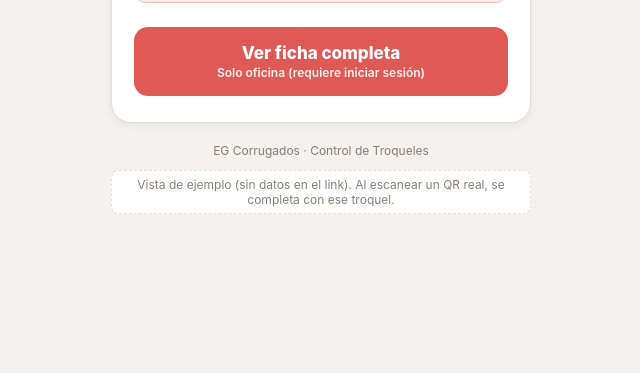
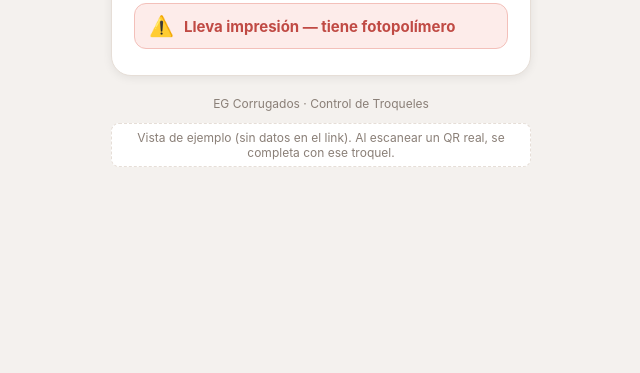
Before and after one commit to corrugadoseg-coder/troqueles-qr, a plain HTML site: page index.html in a window 1280 px wide. Shown: the part 427-800 px from the top of the page, without its empty margins (319-959 px from the left). Drawn offline with Linux system fonts and the light colour scheme.

Commit message:
Add files via upload

```diff
--- a/index.html
+++ b/index.html
@@ -8,7 +8,7 @@
 <style>
   :root{
     --bg:#f4f1ee; --card:#ffffff; --ink:#2b2320; --muted:#8a7f77; --line:#e6ded7;
-    --accent:#e05a55; --accent-ink:#ffffff; --brand-tan:#b0886a;
+    --accent:#e05a55; --brand-tan:#b0886a;
     --warn-bg:#fdecea; --warn-ink:#c04a44; --warn-line:#f3c0ba;
   }
   :root:not([data-theme="light"]){
@@ -60,12 +60,6 @@
     padding:12px 14px;font-weight:700;font-size:15px;
   }
   .warn .ic{font-size:20px;line-height:1}
-  .btn{
-    display:block;text-decoration:none;text-align:center;margin-top:24px;
-    background:var(--accent);color:var(--accent-ink);
-    font-weight:800;font-size:17px;padding:16px;border-radius:14px;
-  }
-  .btn .sub{display:block;font-weight:600;font-size:12px;opacity:.9;margin-top:2px}
   .foot{color:var(--muted);font-size:12px;margin-top:20px;text-align:center}
   .demo{
     margin-top:12px;font-size:12px;color:var(--muted);
@@ -93,28 +87,18 @@
       <span class="ic">⚠️</span>
       <span>Lleva impresión — tiene fotopolímero</span>
     </div>
-
-    <a class="btn" id="btnFicha" href="#">
-      Ver ficha completa
-      <span class="sub">Solo oficina (requiere iniciar sesión)</span>
-    </a>
   </div>
 
   <div class="foot">EG Corrugados · Control de Troqueles</div>
   <div class="demo hidden" id="demo">Vista de ejemplo (sin datos en el link). Al escanear un QR real, se completa con ese troquel.</div>
 
 <script>
-  var APP_BASE = "https://apps.powerapps.com/play/e/default-f943f6a4-62dd-4a9b-ba93-c2640a30c7cf/a/6a6f49ba-d446-44b9-ba4f-221d19f46146?tenantId=f943f6a4-62dd-4a9b-ba93-c2640a30c7cf&hint=77103da8-cd03-40b0-b659-49c6d1c6e4bf";
   function getParam(n){ try{ return new URLSearchParams(window.location.search).get(n);}catch(e){return null;} }
-  var cli=getParam("cli"), cod=getParam("cod"), imp=getParam("imp"), id=getParam("id");
-  var esEjemplo=(!cli && !cod);
-  if(esEjemplo){ cli="ACME S.A."; cod="1161"; imp="1"; id="57"; document.getElementById("demo").classList.remove("hidden"); }
+  var cli=getParam("cli"), cod=getParam("cod"), imp=getParam("imp");
+  if(!cli && !cod){ cli="ACME S.A."; cod="1161"; imp="1"; document.getElementById("demo").classList.remove("hidden"); }
   document.getElementById("cli").textContent=cli||"—";
   document.getElementById("cod").textContent=cod||"—";
   if(imp==="1"||imp==="si"||imp==="Si"||imp==="true"){ document.getElementById("warn").classList.remove("hidden"); }
-  var link=APP_BASE;
-  if(id){ link += (APP_BASE.indexOf("?")>=0?"&":"?") + "troquelid=" + encodeURIComponent(id); }
-  document.getElementById("btnFicha").setAttribute("href", link);
 </script>
 </body>
 </html>
```
